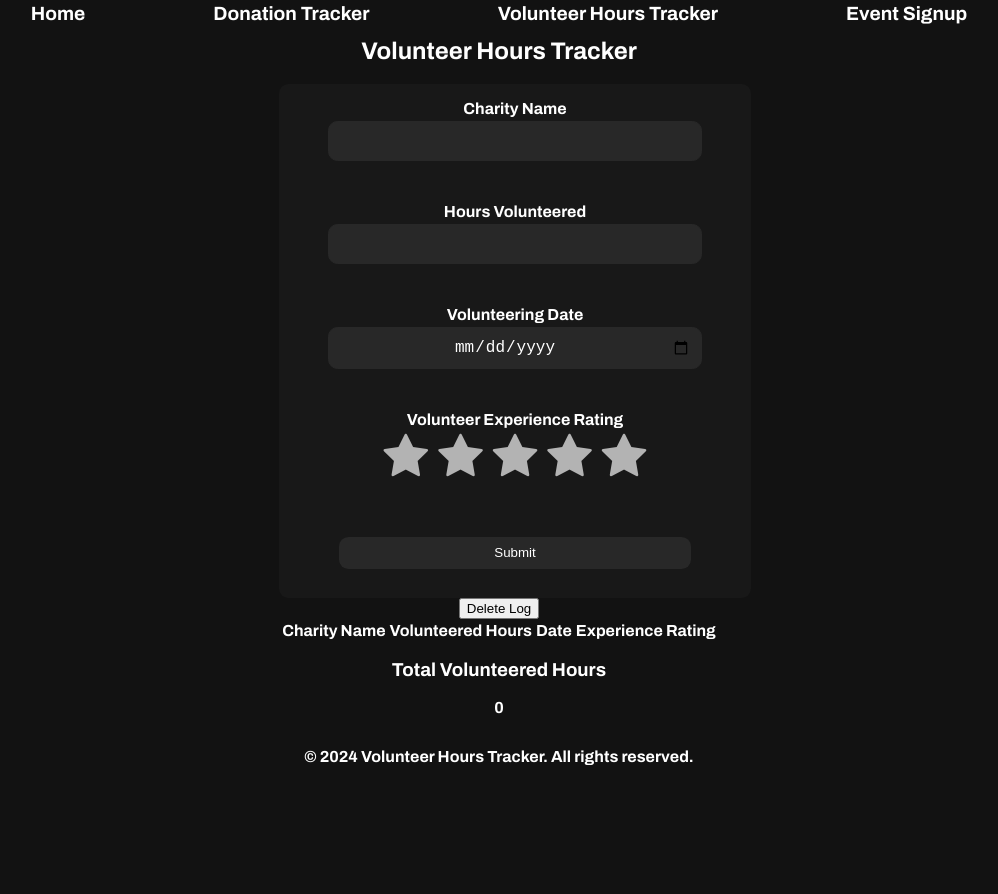
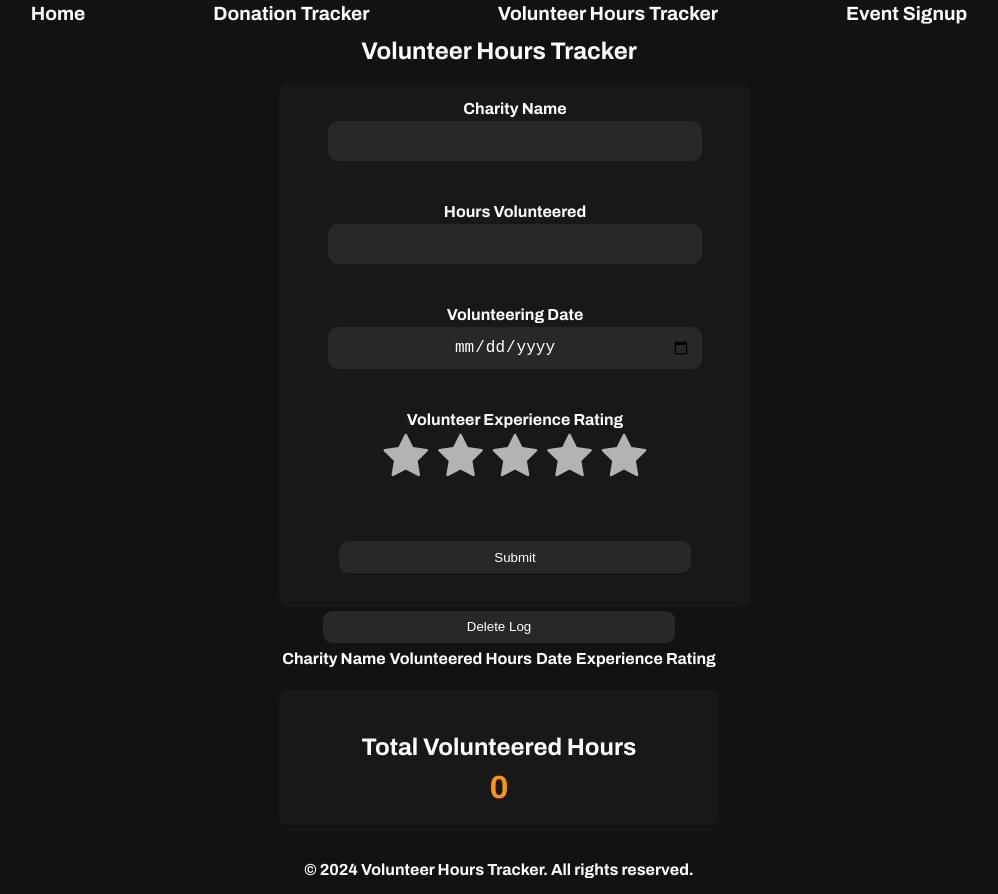
Before and after one commit to hzz4343/Community-Support-Tracker, a website: page volunteer-hours-tracker/volunteer-hours-tracker.html in a window 1280 px wide. Shown: the part 106-1000 px from the top of the page, without its empty margins (141-1139 px from the left). Before the commit the page ends 887 px from the top, so only its background shows below. Drawn offline with Linux system fonts and the light colour scheme.

Commit message:
Update volunteer-hours-tracker (Milestone 2) with CSS

```diff
--- a/styles.css
+++ b/styles.css
@@ -96,7 +96,7 @@ form input:focus {
   border-color: #ff9500;
 }
 
-form button {
+button {
   width: 80%;
   padding: 0.625em 1.25em;
   background-color: #282828;
@@ -105,9 +105,28 @@ form button {
   border-radius: 0.6rem;
   cursor: pointer;
   text-align: center;
+  margin: 1%;
 }
 
 button:hover {
+  background-color: #ff9500;
+  color: #181818;
+}
+
+
+td button {
+  width: 80%;
+  padding: 0.625em 2em;
+  background-color: #ff3b30;
+  color: #181818;
+  border: none;
+  border-radius: 0.6rem;
+  cursor: pointer;
+  text-align: center;
+  margin: 1%;
+}
+
+td button:hover {
   background-color: #ff9500;
   color: #181818;
 }
@@ -152,3 +171,27 @@ button:hover {
 .rate input:checked ~ label {
   color: #ff9500;
 }
+
+#summary-section {
+  background-color: #181818;
+  border-radius: 8px;
+  padding: 20px;
+  max-width: 400px;
+  margin: 20px auto;
+  text-align: center;
+}
+
+#summary-section h3 {
+  font-size: 1.5rem;
+  font-weight: bold;
+  color: #ffffff;
+  margin-bottom: 10px;
+}
+
+#summary-section p#total-hours {
+  font-size: 2rem;
+  font-weight: bold;
+  color: #ff9500;
+  margin-top: 0;
+  margin-bottom: 0;
+}
```
